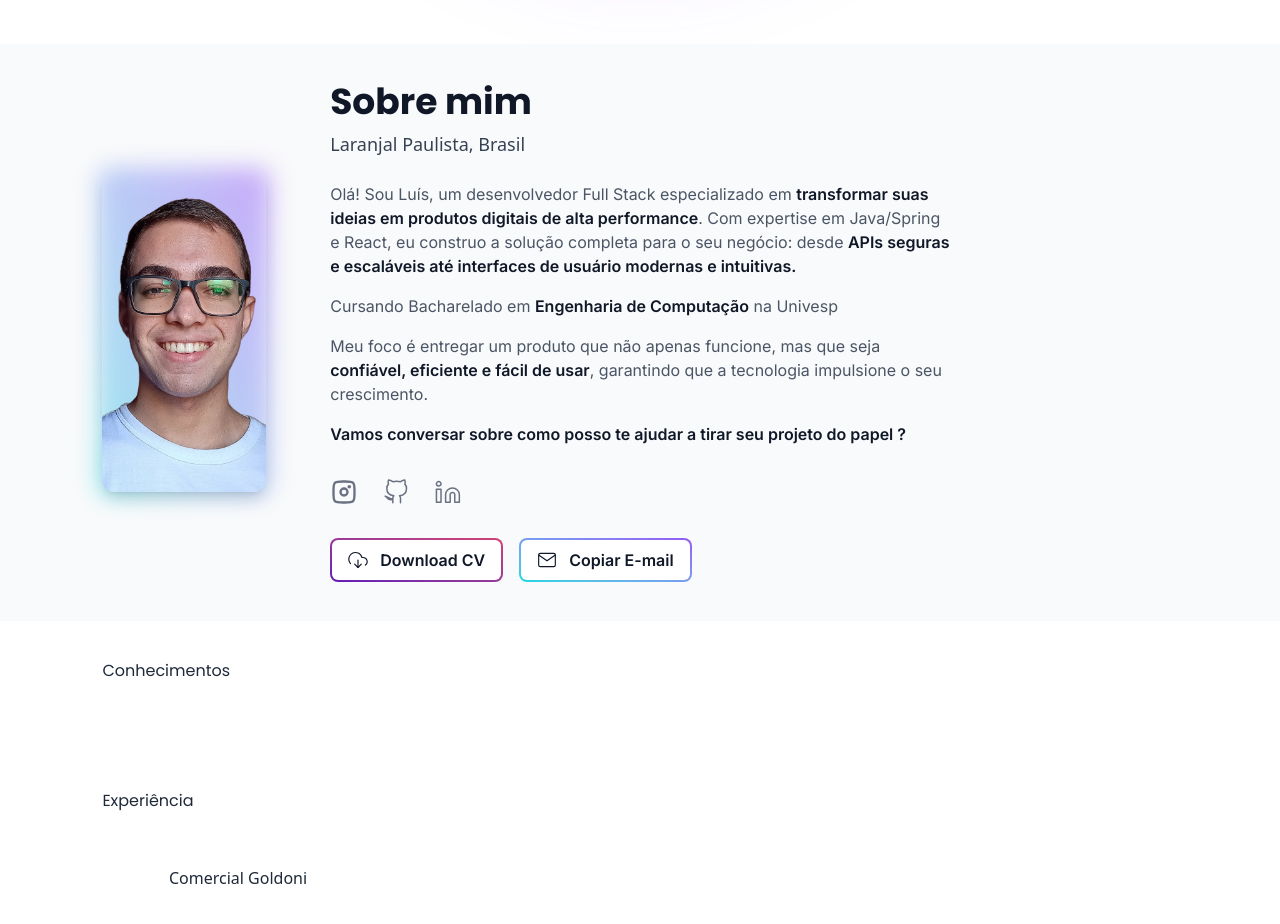
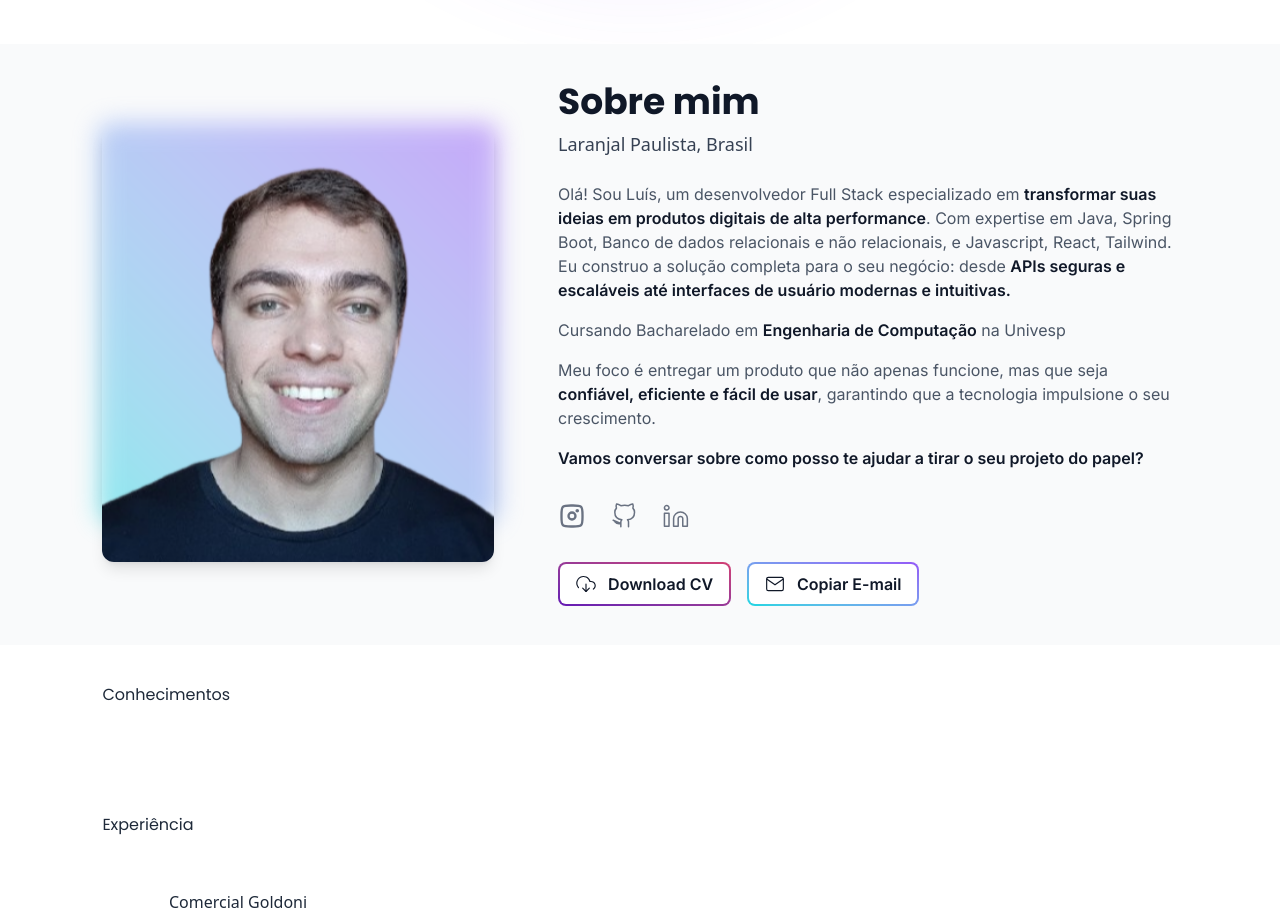
Before and after one commit to LuisBarrichello/my-portifolio, a React (Vite) app: page / in a window 1280 px wide. Shown: the part 820-1744 px from the top of the page. Built offline with nearby package versions, Linux system fonts and the light colour scheme.

Commit message:
refactor(aboutme): update profile picture and enhance bio text

```diff
--- a/src/components/AboutMe/AboutMe.jsx
+++ b/src/components/AboutMe/AboutMe.jsx
@@ -31,9 +31,9 @@ function AboutMe() {
                 id="about-me"
                 className="bg-gray-50 dark:bg-dark-20 p-mobile md:p-tablet lg:p-desktop">
                 <div className="w-full max-w-7xl mx-auto grid grid-cols-1 lg:grid-cols-5 gap-12 lg:gap-16 items-center">
-                    <div className="lg:col-span flex justify-center">
-                        <div className="relative w-72 h-72 lg:w-80 lg:h-80 group">
-                            <div className="absolute -inset-1 bg-gradient-to-bl from-brand-purple to-brand-blue rounded-xl blur-md opacity-50 group-hover:opacity-75 transition-opacity duration-300"></div>
+                    <div className="lg:col-span-2 flex justify-center">
+                        <div className="relative w-full max-w-xs sm:max-w-sm lg:max-w-md group">
+                            <div className="absolute aspect-square -inset-1 bg-gradient-to-bl from-brand-purple to-brand-blue rounded-xl blur-md opacity-50 group-hover:opacity-75 transition-opacity duration-300"></div>
                             <img
                                 src={PhotoMe}
                                 alt="Foto de perfil de Luís Gabriel Barrichello"
--- a/src/data/data.js
+++ b/src/data/data.js
@@ -11,7 +11,7 @@ export const aboutMeText = [
                 text: 'transformar suas ideias em produtos digitais de alta performance',
                 bold: true,
             },
-            '. Com expertise em Java/Spring e React, eu construo a solução completa para o seu negócio: desde ',
+            '. Com expertise em Java, Spring Boot, Banco de dados relacionais e não relacionais, e Javascript, React, Tailwind. Eu construo a solução completa para o seu negócio: desde ',
             {
                 text: 'APIs seguras e escaláveis até interfaces de usuário modernas e intuitivas.',
                 bold: true,
@@ -38,7 +38,7 @@ export const aboutMeText = [
         id: 4,
         parts: [
             {
-                text: 'Vamos conversar sobre como posso te ajudar a tirar seu projeto do papel ?',
+                text: 'Vamos conversar sobre como posso te ajudar a tirar o seu projeto do papel?',
                 bold: true,
             },
         ],
```
Also changed, not shown: src/assets/img/me.png.
